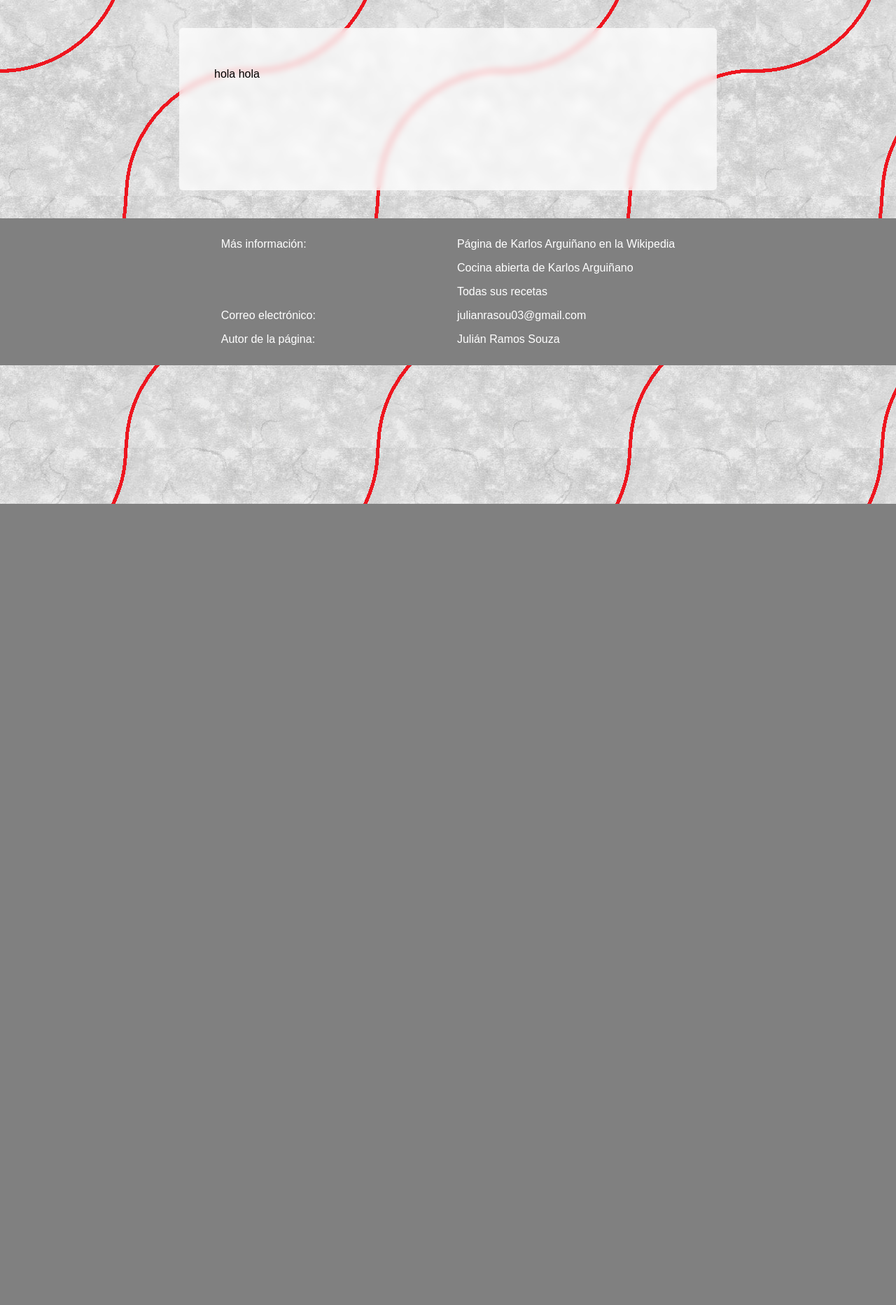
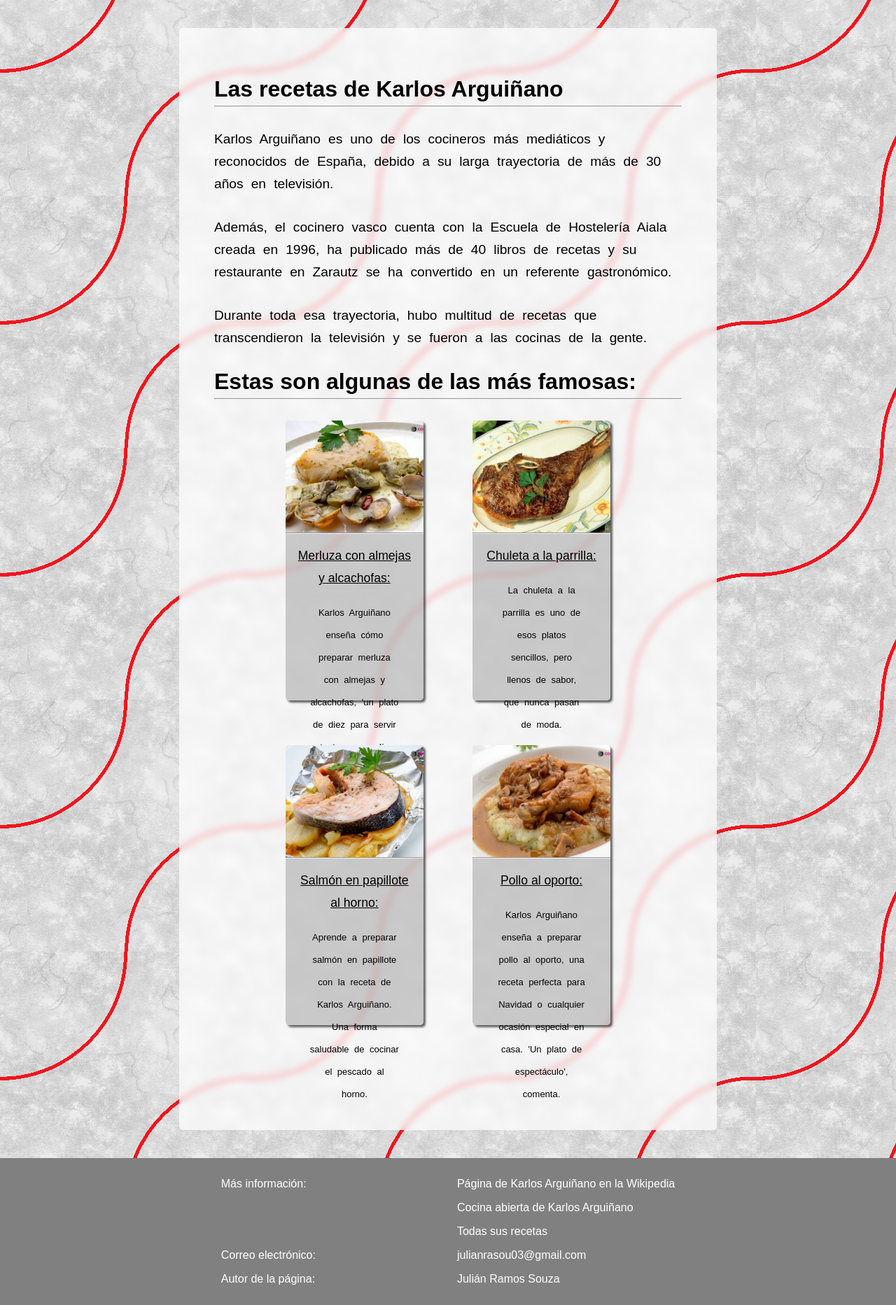
Before and after one commit to julianrasou/DAWEB2, a PHP site: page /recetas.html in a window 1280 px wide. Shown: the part 80-1945 px from the top of the page at 70% size. Before the commit the page ends 800 px from the top, so only its background shows below. Run offline with PHP 8.4, Linux system fonts and the light colour scheme.

Commit message:
pagina interfaces parte de recetas

```diff
--- a/3_DIW/pagina2/css/style.css
+++ b/3_DIW/pagina2/css/style.css
@@ -1,3 +1,6 @@
+/*
+    NOTE: Estilos generales para la página
+*/
 * {
     box-sizing: border-box;
 }
@@ -11,29 +14,54 @@
     line-height: 2em;
 }
 
+main h1 {  /* Estilos para los títulos */
+    margin-bottom: 0;
+}
+main hr {
+    margin-bottom: 30px;
+}
+main h1:hover {
+    color: rgb(156, 156, 156);
+}
+main h1:hover::before {
+    content: "# ";
+    color: rgb(156, 156, 156);
+}
+
+p {
+    font-size: 1.2em;
+    font-weight: 400;
+    word-spacing: 0.3em;
+    margin-bottom: 30px;
+}
+
+/*
+    NOTE: Estilos para el header, el menú de navegación y el logo
+*/
+
 header {
     background-color: gray;
     width: 100%;
     padding: 10px;
 }
 
-.logo {
+header img {
     height: 50px;
     margin: 5px 30px;
 }
 
-.titulo {
+header span {
     color: white;
     font-size: 1.8em;
     margin-right: 50px;
 }
 
-.divHead {
+header div {
     display: flex;
     align-items: center;
 }
 
-.botonNav {
+header a {
     border-radius: 5px;
     background-color: rgb(83, 83, 83);
     text-decoration: none;
@@ -47,16 +75,9 @@
     box-shadow: 3px 3px 3px rgba(0, 0, 0, 0.6);
 }
 
-main {
-    width: 60%;
-    border-radius: 5px;
-    backdrop-filter: blur(5px);
-    background-color: rgba(255, 255, 255, 0.7);
-    padding: 50px 50px 150px 50px;
-    margin: 40px auto;
-    height: fit-content;
-
-}
+/*
+    NOTE: Estilos del footer, el pie de página
+*/
 
 footer {
     background-color: gray;
@@ -76,28 +97,24 @@
     text-decoration: none;
     color: white;
 }
+
 footer a:hover {
     text-decoration: underline;
 }
 
-.karlos {
-    background-image: url(../img/karlos.jpg);
-    background-size: cover;
-    background-position: top;
-    height: 400px;
-}
-h1 {
-    margin-bottom: 0;
-}
-hr {
-    margin-bottom: 30px;
-}
+/*
+    NOTE: Estilos para el main, el contenido principal de la página
+*/
 
-p {
-    font-size: 1.2em;
-    font-weight: 400;
-    word-spacing: 0.3em;
-    margin-bottom: 30px;
+main {
+    width: 60%;
+    border-radius: 5px;
+    backdrop-filter: blur(5px);
+    background-color: rgba(255, 255, 255, 0.7);
+    padding: 50px 50px 150px 50px;
+    margin: 40px auto;
+    height: fit-content;
+
 }
 
 li {
@@ -113,3 +130,65 @@
     margin-right: 1.5em;
     font-weight: 600;
 }
+
+#imagen-index { /* Imagen de Arguiñano para el index */
+    background-image: url(../img/karlos.jpg);
+    background-size: cover;
+    background-position: top;
+    height: 400px;
+}
+
+.contenedor-tarjetas {
+    display: flex;
+    width: 80%;
+    margin: auto;
+}
+.tarjeta {
+    width: 37%;
+    background-color: rgba(161, 161, 161, 0.534);
+    border-radius: 5px;
+    height: 400px;
+    margin: auto;
+    box-shadow: 3px 3px 3px rgba(0, 0, 0, 0.6);
+}
+.tarjeta:hover {
+    transform: translateY(-5px);
+    box-shadow: 3px 3px 6px rgba(0, 0, 0, 0.6);
+}
+.tarjeta hr {
+    margin: 0;
+}
+.fondo-tarjeta-merluza {
+    background-image: url(../img/merluza.jpg);
+}
+.fondo-tarjeta-chuletas {
+    background-image: url(../img/chuleta.jpg);
+}
+.fondo-tarjeta-pollo {
+    background-image: url(../img/pollo.jpg);
+}
+.fondo-tarjeta-salmon {
+    background-image: url(../img/salmon.jpg);
+}
+.fondo-tarjeta{
+    height: 40%;
+    background-position: center;
+    background-size: cover;
+    border-radius: 5px 5px 0px 0px;
+}
+.tarjeta h3 {
+    margin-top: 0;
+    font-weight: 500;
+    text-align: center;
+    text-decoration: underline;
+    font-size: 1.1em;
+}
+.contenido-tarjeta {
+    padding: 15px;
+    margin: 0;
+}
+.contenido-tarjeta p {
+    font-size: small;
+    margin: 0 20px;
+    text-align: center;
+}
--- a/3_DIW/pagina2/recetas.html
+++ b/3_DIW/pagina2/recetas.html
@@ -15,17 +15,102 @@
     <body>
 
         <header>
-            <div class="divHead">
-                <img class="logo" src="img/cocinando.png" alt="logo con sartén al fuego">
+            <div>
+                <img src="img/cocinando.png" alt="logo con sartén al fuego">
                 <span class="titulo">Fanpage de Karlos Arguiñano</span>
-                <a class="botonNav" href="./index.html">Página principal</a>
-                <a class="botonNav seleccionado" href="./recetas.html">Recetas</a>
-                <a class="botonNav" href="./registrarse.html">Registrarse</a>
+                <a href="./index.html">Página principal</a>
+                <a class="seleccionado" href="./recetas.html">Recetas</a>
+                <a href="./registrarse.html">Registrarse</a>
             </div>
         </header>
 
         <main>
-            hola hola
+            <h1>
+                Las recetas de Karlos Arguiñano
+            </h1><hr>
+
+            <p>
+                Karlos Arguiñano es uno de los cocineros más mediáticos y reconocidos de España, debido a su larga trayectoria de más de 30 años en televisión.
+            </p>
+            <p>
+                Además, el cocinero vasco cuenta con la Escuela de Hostelería Aiala creada en 1996, ha publicado más de 40 libros de recetas y su restaurante en Zarautz se ha convertido en un referente gastronómico.
+            </p>
+            <p>
+                Durante toda esa trayectoria, hubo multitud de recetas que transcendieron la televisión y se fueron a las cocinas de la gente.
+            </p>
+            <h1>
+                Estas son algunas de las más famosas:
+            </h1>
+            <hr>
+
+            <div class="contenedor-tarjetas">
+                <div class="tarjeta">
+                    <a target="_blank" href="https://www.hogarmania.com/cocina/recetas/pescados-mariscos/merluza-con-almejas-y-alcachofas.html">
+                        <div class="fondo-tarjeta-merluza fondo-tarjeta"></div>
+                    </a>
+
+                    <hr>
+                    <div class="contenido-tarjeta">
+                        <h3>
+                            Merluza con almejas y alcachofas:
+                        </h3>
+                        <p>
+                            Karlos Arguiñano enseña cómo preparar merluza con almejas y alcachofas, 'un plato de diez para servir tanto en un día normal como en una celebración especial'.
+                        </p>
+                    </div>
+
+                </div>
+                <div class="tarjeta">
+                    <a target="_blank" href="https://www.hogarmania.com/cocina/recetas/carnes/chuleta-parrilla-38518.html">
+                        <div class="fondo-tarjeta-chuletas fondo-tarjeta"></div>
+                    </a>
+                    <hr>
+                    <div class="contenido-tarjeta">
+                        <h3>
+                            Chuleta a la parrilla:
+                        </h3>
+                        <p>
+                            La chuleta a la parrilla es uno de esos platos sencillos, pero llenos de sabor, que nunca pasan de moda.
+                        </p>
+                    </div>
+
+                </div>
+            </div>
+            <br><br>
+            <div class="contenedor-tarjetas">
+
+                <div class="tarjeta">
+                    <a target="_blank" href="https://www.hogarmania.com/cocina/recetas/pescados-mariscos/salmon-papillote-salsa-tartara-15412.html">
+                        <div class="fondo-tarjeta-salmon fondo-tarjeta"></div>
+                    </a>
+                    <hr>
+                    <div class="contenido-tarjeta">
+                        <h3>
+                            Salmón en papillote al horno:
+                        </h3>
+                        <p>
+                            Aprende a preparar salmón en papillote con la receta de Karlos Arguiñano. Una forma saludable de cocinar el pescado al horno.
+                        </p>
+                    </div>
+
+                </div>
+                <div class="tarjeta">
+                    <a target="_blank" href="https://www.hogarmania.com/cocina/recetas/carnes/pollo-al-oporto.html">
+                        <div class="fondo-tarjeta-pollo fondo-tarjeta"></div>
+                    </a>
+                    <hr>
+                    <div class="contenido-tarjeta">
+                        <h3>
+                            Pollo al oporto:
+                        </h3>
+                        <p>
+                            Karlos Arguiñano enseña a preparar pollo al oporto, una receta perfecta para Navidad o cualquier ocasión especial en casa. 'Un plato de espectáculo', comenta.
+                        </p>
+                    </div>
+
+                </div>
+
+            </div>
         </main>
 
         <footer>
```
Also changed, not shown: 3_DIW/pagina2/index.html (+11 -8 lines), 3_DIW/pagina2/registrarse.html (+5 -5 lines), 3_DIW/pagina2/img/chuleta.jpg (added), 3_DIW/pagina2/img/merluza.jpg (added), 3_DIW/pagina2/img/pollo.jpg (added), 3_DIW/pagina2/img/salmon.jpg (added).
